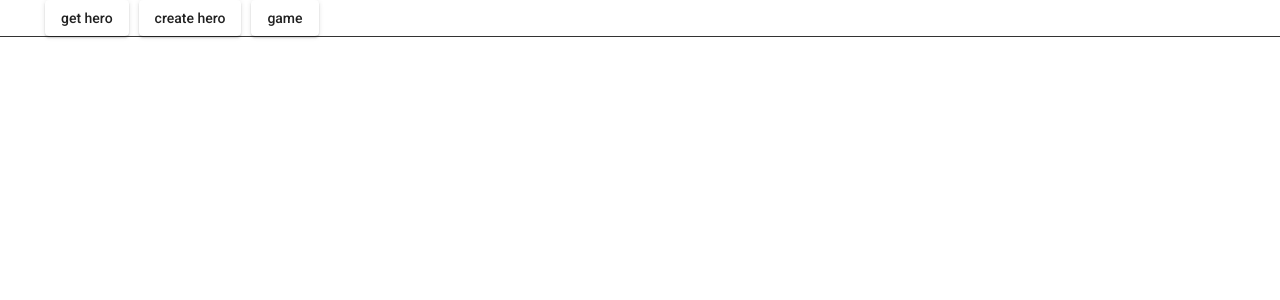
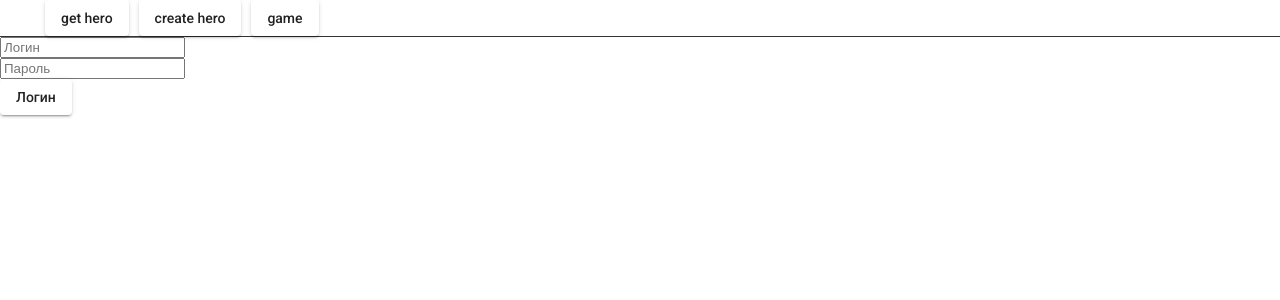
Before and after one commit to JinOptimist/ToHellAndBack, an Angular app in the folder Web/hell-app/: page /login in a window 1280 px wide. Before the commit this address led to /. Shown: the top 300 px of the page. Built offline with nearby package versions, Linux system fonts and the light colour scheme.

Commit message:
Add login page

```diff
--- a/Web/hell-app/src/app/app-routing.module.ts
+++ b/Web/hell-app/src/app/app-routing.module.ts
@@ -6,16 +6,19 @@ import { EndOfLevelComponent } from './components/end-of-level/end-of-level.comp
 import { GameComponent } from './components/game/game.component';
 import { GetHeroComponent } from './components/get-hero/get-hero.component';
 import { LeaveFromDungeonComponent } from './components/leave-from-dungeon/leave-from-dungeon.component';
+import { LoginComponent } from './components/login/login.component';
 import { GameGuard } from './services/GameGuard';
 
 const routes: Routes = [
+  { path: 'login', component: LoginComponent },
+
   { path: 'getHero', component: GetHeroComponent },
   { path: 'createHero', component: CreateHeroComponent },
   { path: 'game', component: GameComponent, canActivate: [GameGuard] },
   { path: 'dead', component: DeadComponent },
   { path: 'leave-from-dungeon', component: LeaveFromDungeonComponent },
   { path: 'end-of-level', component: EndOfLevelComponent, canActivate: [GameGuard] },
-  { path: '', component: GetHeroComponent },
+  { path: '', component: LoginComponent },
 ];
 
 @NgModule({
--- a/Web/hell-app/src/app/app.module.ts
+++ b/Web/hell-app/src/app/app.module.ts
@@ -29,6 +29,7 @@ import { LevelResearchActionPanelComponent } from './components/level-research-a
 import { LeaveFromDungeonComponent } from './components/leave-from-dungeon/leave-from-dungeon.component';
 import { EndOfLevelComponent } from './components/end-of-level/end-of-level.component';
 import { FightComponent } from './components/fight/fight.component';
+import { LoginComponent } from './components/login/login.component';
 
 @NgModule({
   declarations: [
@@ -42,7 +43,8 @@ import { FightComponent } from './components/fight/fight.component';
     LevelResearchActionPanelComponent,
     LeaveFromDungeonComponent,
     EndOfLevelComponent,
-    FightComponent
+    FightComponent,
+    LoginComponent
   ],
   imports: [
     BrowserModule,
--- /dev/null
+++ b/Web/hell-app/src/app/components/login/login.component.html
@@ -0,0 +1,9 @@
+<div>
+    <input type="text" placeholder="Логин" [(ngModel)]="userName" />
+</div>
+<div>
+    <input type="password" placeholder="Пароль" [(ngModel)]="password" />
+</div>
+<div>
+    <button mat-raised-button (click)="login()">Логин</button>
+</div>
--- /dev/null
+++ b/Web/hell-app/src/app/components/login/login.component.ts
@@ -0,0 +1,20 @@
+import { Component, OnInit } from '@angular/core';
+
+@Component({
+  selector: 'app-login',
+  templateUrl: './login.component.html',
+  styleUrls: ['./login.component.scss']
+})
+export class LoginComponent implements OnInit {
+
+  userName: string;
+  password: string;
+  constructor() { }
+
+  ngOnInit(): void {
+  }
+
+  login(){
+    console.log(this.userName + this.password);
+  }
+}
```
Also changed, not shown: Web/hell-app/src/app/components/login/login.component.scss (added), 1 other file (tests, documents, lock files or other folders).
